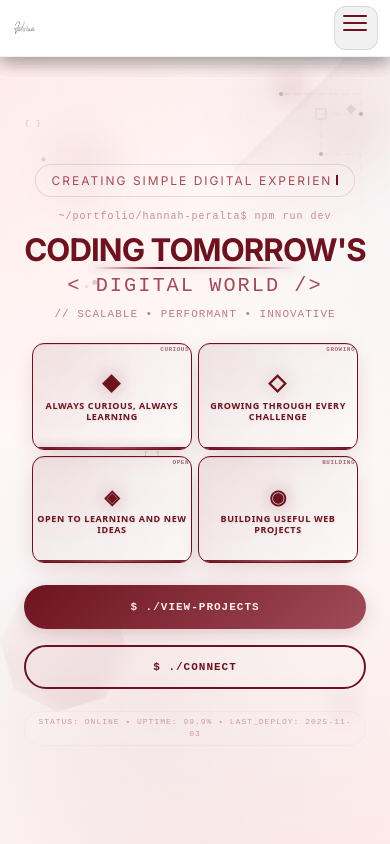
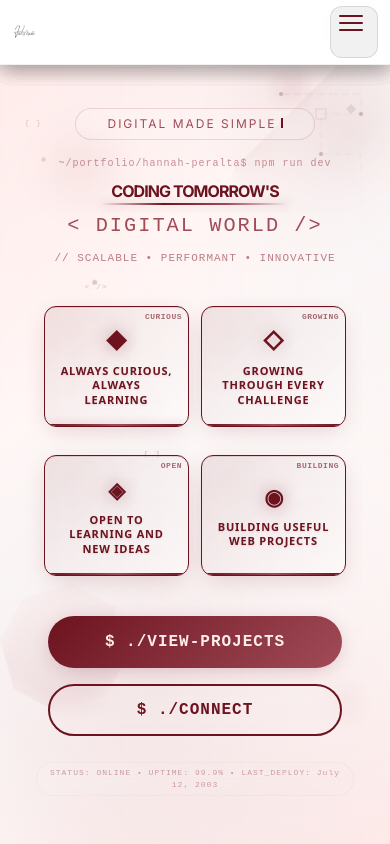
Before and after one commit to Hannahjamilla/hjdrp-portfolio, a Next.js app: page / in a window 390 px wide. Shown: the top 844 px of the page. Built offline with nearby package versions, Linux system fonts and the light colour scheme.

Commit message:
Update portfolio design and content

```diff
--- a/src/app/Hannah/AboutMe.jsx
+++ b/src/app/Hannah/AboutMe.jsx
@@ -156,9 +156,9 @@ export default function AboutMe({ scrollDirection = 'down' }) {
           }
 
           .hexagon-grid {
-            grid-template-columns: repeat(3, 1fr) !important;
+            grid-template-columns: repeat(4, 1fr) !important;
             gap: 15px !important;
-            max-width: 400px;
+            max-width: 500px;
             margin: 40px auto 0;
           }
 
@@ -183,7 +183,7 @@ export default function AboutMe({ scrollDirection = 'down' }) {
           }
 
           .hexagon-grid {
-            grid-template-columns: repeat(3, 1fr) !important;
+            grid-template-columns: repeat(4, 1fr) !important;
             gap: 12px !important;
           }
 
@@ -229,7 +229,7 @@ export default function AboutMe({ scrollDirection = 'down' }) {
           }
 
           .hexagon-grid {
-            grid-template-columns: repeat(3, 1fr) !important;
+            grid-template-columns: repeat(4, 1fr) !important;
             gap: 10px !important;
           }
 
@@ -337,7 +337,8 @@ export default function AboutMe({ scrollDirection = 'down' }) {
   const hexagons = [
     { number: '5+', label: 'Projects' },
     { number: '10+', label: 'Skills' },
-    { number: '3', label: 'Certifications' }
+    { number: '3', label: 'Certifications' },
+    { number: '2+', label: 'Years' }
   ]
 
   return (
@@ -597,7 +598,7 @@ export default function AboutMe({ scrollDirection = 'down' }) {
               {/* Fixed Hexagon Grid */}
               <div style={{
                 display: 'grid',
-                gridTemplateColumns: 'repeat(3, 1fr)',
+                gridTemplateColumns: 'repeat(4, 1fr)',
                 gap: getResponsiveValue(12, 10, 8),
                 marginTop: getResponsiveValue('80px', '70px', '60px'),
                 justifyItems: 'center',
--- a/src/app/Hannah/Me_Intro.jsx
+++ b/src/app/Hannah/Me_Intro.jsx
@@ -357,11 +357,11 @@ export default function Introduction() {
   if (!mounted) return null
 
   return (
-    <div ref={containerRef} style={{ position: 'relative' }}>
+    <div ref={containerRef} style={{ position: 'relative', width: '100%', overflow: 'visible' }}>
       <GlobalNavigation />
 
       {/* Main Container - Adjusted for navigation visibility */}
-      <div style={{
+      <div className="content-container" style={{
         minHeight: '100vh',
         minHeight: '100dvh',
         display: 'flex',
@@ -377,8 +377,10 @@ export default function Introduction() {
           linear-gradient(135deg, ${theme.bgPrimary} 0%, ${theme.bgSecondary} 50%, ${theme.bgPrimary} 100%)
         `,
         padding: getResponsiveValue('20px 120px', '16px 60px', '12px 24px'),
-        paddingTop: getResponsiveValue('100px', '90px', '80px'), // Increased top padding for navigation
-        paddingBottom: getResponsiveValue('40px', '32px', '24px'),
+        paddingTop: getResponsiveValue('120px', '100px', '90px'), // Increased top padding for navigation
+        paddingBottom: getResponsiveValue('60px', '50px', '40px'), // Increased bottom padding
+        width: '100%',
+        overflow: 'visible',
       }} id="home">
 
         {/* Responsive decorative elements */}
@@ -638,7 +640,8 @@ export default function Introduction() {
           display: 'flex',
           flexDirection: 'column',
           alignItems: 'center',
-          gap: getResponsiveValue('20px', '16px', '12px'),
+          gap: getResponsiveValue('24px', '20px', '16px'),
+          padding: getResponsiveValue('0 20px', '0 16px', '0 12px'),
         }}>
 
           {/* Responsive badge - Properly positioned */}
@@ -765,18 +768,18 @@ export default function Introduction() {
               'repeat(2, 1fr)',
               'repeat(2, 1fr)'
             ),
-            gap: getResponsiveValue('12px', '10px', '6px'),
+            gap: getResponsiveValue('16px', '14px', '12px'),
             width: '100%',
-            maxWidth: '700px',
-            marginTop: getResponsiveValue('12px', '10px', '8px'),
-            padding: '0 8px',
+            maxWidth: '800px',
+            marginTop: getResponsiveValue('24px', '20px', '16px'),
+            padding: getResponsiveValue('0 16px', '0 12px', '0 8px'),
           }}>
             {expertiseItems.map((item, index) => (
               <div
                 key={index}
                 className="tech-card hover-glow"
                 style={{
-                  padding: getResponsiveValue('16px 12px', '14px 10px', '4px 3px'),
+                  padding: getResponsiveValue('20px 16px', '18px 14px', '16px 12px'),
                   background: `linear-gradient(135deg, ${theme.accentPrimary}15, ${theme.bgSecondary}90)`,
                   border: `1px solid ${theme.accentPrimary}`,
                   borderRadius: getResponsiveValue('20px', '16px', '12px'),
@@ -785,8 +788,8 @@ export default function Introduction() {
                   textAlign: 'center',
                   backdropFilter: 'blur(12px)',
                   boxShadow: `0 6px 25px -6px ${theme.accentPrimary}35, inset 0 1px 0 ${theme.accentPrimary}20`,
-                  minHeight: getResponsiveValue('75px', '65px', '35px'),
-                  aspectRatio: getResponsiveValue('1.4', '1.3', '1.5'),
+                  minHeight: getResponsiveValue('100px', '90px', '80px'),
+                  aspectRatio: getResponsiveValue('1.4', '1.3', '1.2'),
                   display: 'flex',
                   flexDirection: 'column',
                   justifyContent: 'center',
@@ -798,9 +801,9 @@ export default function Introduction() {
                 {/* Tech code identifier */}
                 <div style={{
                   position: 'absolute',
-                  top: getResponsiveValue('6px', '5px', '1px'),
-                  right: getResponsiveValue('8px', '6px', '2px'),
-                  fontSize: getResponsiveValue('8px', '7px', '6px'),
+                  top: getResponsiveValue('8px', '6px', '4px'),
+                  right: getResponsiveValue('10px', '8px', '6px'),
+                  fontSize: getResponsiveValue('10px', '9px', '8px'),
                   fontFamily: 'monospace',
                   color: theme.accentPrimary,
                   opacity: 0.6,
@@ -812,8 +815,8 @@ export default function Introduction() {
 
                 {/* Enhanced tech symbol with glow effect */}
                 <div style={{
-                  fontSize: getResponsiveValue('24px', '20px', '18px'),
-                  marginBottom: getResponsiveValue('10px', '8px', '2px'),
+                  fontSize: getResponsiveValue('28px', '24px', '20px'),
+                  marginBottom: getResponsiveValue('12px', '10px', '8px'),
                   filter: 'none',
                   transition: 'all 0.4s ease',
                   color: theme.accentPrimary,
@@ -826,18 +829,19 @@ export default function Introduction() {
 
                 {/* Enhanced title with better typography */}
                 <h3 style={{
-                  fontSize: getResponsiveValue('11px', '10px', '9px'),
+                  fontSize: getResponsiveValue('13px', '12px', '11px'),
                   fontWeight: '700',
                   color: theme.textPrimary,
                   marginBottom: 0,
                   textTransform: 'uppercase',
-                  letterSpacing: getResponsiveValue('1px', '0.8px', '0.6px'),
-                  lineHeight: 1.2,
+                  letterSpacing: getResponsiveValue('1.2px', '1px', '0.8px'),
+                  lineHeight: 1.3,
                   wordBreak: 'break-word',
                   hyphens: 'auto',
                   textAlign: 'center',
                   fontFamily: 'system-ui, -apple-system, sans-serif',
                   textShadow: `0 1px 2px ${theme.accentPrimary}20`,
+                  padding: getResponsiveValue('0 4px', '0 3px', '0 2px'),
                 }}>
                   {item.title}
                 </h3>
@@ -882,9 +886,10 @@ export default function Introduction() {
             gap: getResponsiveValue('24px', '20px', '16px'),
             alignItems: 'center',
             justifyContent: 'center',
-            marginTop: getResponsiveValue('16px', '12px', '10px'),
+            marginTop: getResponsiveValue('24px', '20px', '16px'),
             width: '100%',
-            maxWidth: '500px',
+            maxWidth: '600px',
+            padding: getResponsiveValue('0 20px', '0 16px', '0 12px'),
           }}>
             <button
               className="hover-lift"
@@ -958,7 +963,7 @@ export default function Introduction() {
             border: `1px solid ${theme.textMuted}15`,
             backdropFilter: 'blur(8px)',
           }}>
-            STATUS: ONLINE • UPTIME: 99.9% • LAST_DEPLOY: {new Date().toISOString().split('T')[0]}
+            STATUS: ONLINE • UPTIME: 99.9% • LAST_DEPLOY: July 12, 2003
           </div>
         </div>
       </div>
--- a/src/app/Hannah/hooks/useMeIntro.js
+++ b/src/app/Hannah/hooks/useMeIntro.js
@@ -19,11 +19,10 @@ export const useMeIntro = () => {
   })
 
 const greetings = [
-  "Creating Simple Digital Experiences",
+  "Digital Made Simple",
   "Building Useful Web Projects",
   "Turning Ideas Into Websites",
   "Learning and Growing Through Code",
-  "Designing Clean and Simple Interfaces",
   "Developing Practical Solutions",
   "Making Ideas Work Online",
   "Exploring Modern Web Development",
--- a/src/app/globals.css
+++ b/src/app/globals.css
@@ -548,8 +548,35 @@ html {
   button,
   a,
   .btn {
-    min-height: 44px;
-    min-width: 44px;
+    min-height: 48px;
+    min-width: 48px;
+    font-size: 16px;
+    padding: 12px 16px;
+  }
+
+  /* Ensure content is not too small */
+  .fade-in-up,
+  .fade-in-left,
+  .fade-in-right,
+  .scale-in {
+    transform: translateY(20px) translateX(0) scale(1);
+  }
+
+  .cursor-dot,
+  .cursor-outline {
+    display: none;
+  }
+
+  /* Improve text readability */
+  p, span, div {
+    font-size: 16px;
+    line-height: 1.5;
+  }
+
+  /* Ensure proper spacing for cards */
+  .tech-card, .card {
+    min-height: 80px;
+    padding: 16px 12px;
   }
 }
 
@@ -560,12 +587,61 @@ img {
   display: block;
 }
 
-/* Prevent horizontal scroll */
+/* Prevent horizontal scroll and ensure content visibility */
 .container-lock {
   overflow-x: hidden;
   width: 100%;
   max-width: 100vw;
   position: relative;
+}
+
+/* Ensure all content is visible and properly sized */
+.content-container {
+  min-height: 100vh;
+  width: 100%;
+  overflow: visible;
+  position: relative;
+}
+
+/* Fix for small text and content visibility */
+@media (max-width: 768px) {
+  body {
+    font-size: 16px;
+    line-height: 1.6;
+  }
+
+  /* Ensure minimum touch targets */
+  button, .btn, a[role="button"] {
+    min-height: 48px;
+    min-width: 48px;
+    padding: 12px 16px;
+  }
+
+  /* Ensure text is readable */
+  h1, h2, h3, h4, h5, h6 {
+    line-height: 1.3;
+    word-wrap: break-word;
+    hyphens: auto;
+  }
+
+  /* Ensure cards and containers have proper spacing */
+  .card, .tech-card {
+    padding: 16px;
+    margin: 8px 0;
+  }
+}
+
+@media (max-width: 480px) {
+  body {
+    font-size: 16px;
+  }
+
+  /* Larger touch targets for small screens */
+  button, .btn, a[role="button"] {
+    min-height: 52px;
+    padding: 14px 20px;
+    font-size: 16px;
+  }
 }
 
 /* Accessibility */
```
